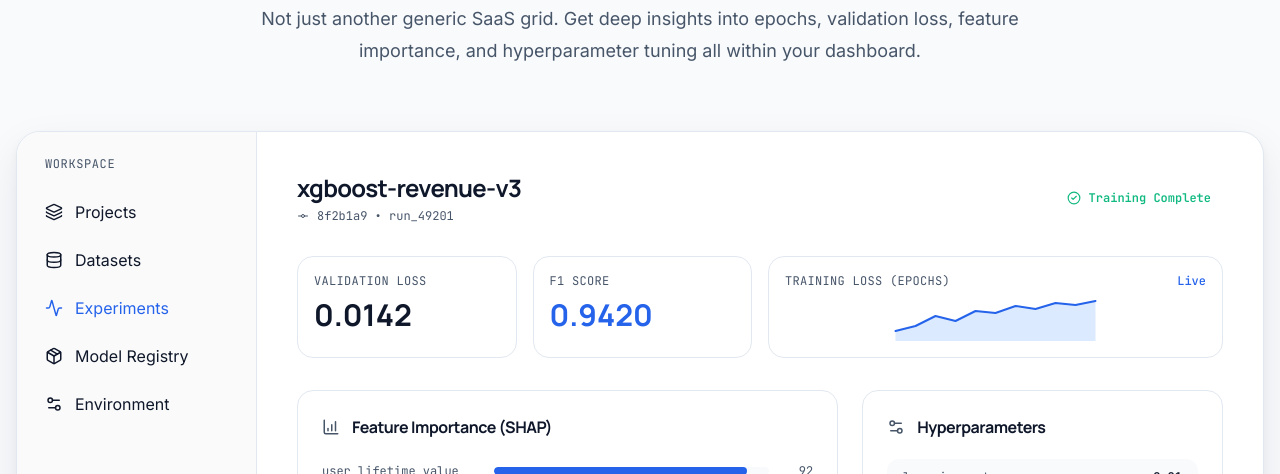
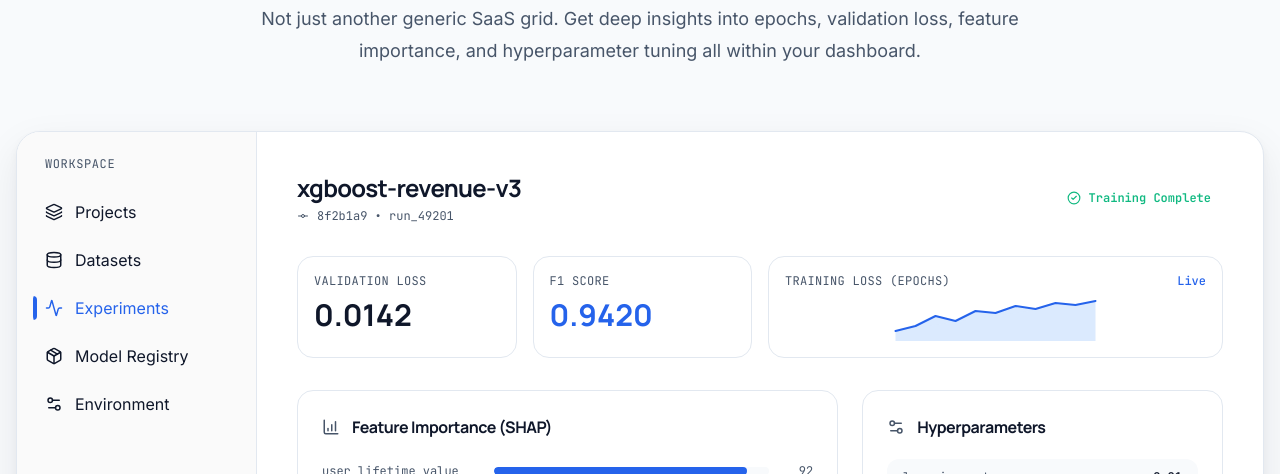
Before and after one commit to Dhairya-Dave-0204/ExperiML, a React (Vite) app in the folder frontend/: page / in a window 1280 px wide. Shown: the part 4400-4874 px from the top of the page. Built offline with nearby package versions, Linux system fonts and the light colour scheme; no server answers.

Commit message:
Animate the workspace component

```diff
--- a/frontend/src/components/shared/Home/Workspace/Workspace.jsx
+++ b/frontend/src/components/shared/Home/Workspace/Workspace.jsx
@@ -1,4 +1,4 @@
-import React from "react";
+import { motion } from "framer-motion";
 
 import {
   WorkspaceAnalytics,
@@ -8,26 +8,52 @@ import {
 
 import { WORKSPACE_CONTENT } from "./workspaceData";
 
+import {
+  fadeUp,
+  heroContent,
+  defaultViewport,
+} from "@/animations/animations.index";
+
 function Workspace() {
   return (
     <section
       id="workspace"
-      className="border-t section-padding border-border bg-surface-soft"
+      className="border-t border-border bg-surface-soft section-padding"
     >
       <div className="container-custom">
-        {/* Section Header */}
-        <div className="max-w-3xl mx-auto mb-16 text-center">
-          <h2 className="text-4xl font-extrabold leading-tight font-heading text-text lg:text-5xl">
+        {/* ================= Section Header ================= */}
+
+        <motion.div
+          initial="hidden"
+          whileInView="visible"
+          viewport={defaultViewport}
+          variants={heroContent}
+          className="max-w-3xl mx-auto mb-16 text-center"
+        >
+          <motion.h2
+            variants={fadeUp}
+            className="text-4xl font-extrabold leading-tight font-heading text-text lg:text-5xl"
+          >
             {WORKSPACE_CONTENT.title}
-          </h2>
+          </motion.h2>
 
-          <p className="mt-5 text-lg leading-8 text-text-secondary">
+          <motion.p
+            variants={fadeUp}
+            className="mt-5 text-lg leading-8 text-text-secondary"
+          >
             {WORKSPACE_CONTENT.description}
-          </p>
-        </div>
+          </motion.p>
+        </motion.div>
 
-        {/* Workspace Dashboard */}
-        <div className="overflow-hidden border shadow-lg rounded-2xl border-border bg-surface">
+        {/* ================= Workspace Dashboard ================= */}
+
+        <motion.div
+          initial="hidden"
+          whileInView="visible"
+          viewport={defaultViewport}
+          variants={fadeUp}
+          className="overflow-hidden border shadow-lg rounded-2xl border-border bg-surface"
+        >
           <div
             className="
               grid
@@ -35,17 +61,21 @@ function Workspace() {
               lg:grid-cols-[240px_1fr]
             "
           >
-            {/* Sidebar */}
+            {/* ================= Sidebar ================= */}
+
             <WorkspaceSidebar />
 
-            {/* Main Dashboard */}
+            {/* ================= Main Dashboard ================= */}
+
             <main className="p-6 md:p-8 lg:p-10">
               <WorkspaceMetrics />
 
-              <WorkspaceAnalytics />
+              <div className="mt-8">
+                <WorkspaceAnalytics />
+              </div>
             </main>
           </div>
-        </div>
+        </motion.div>
       </div>
     </section>
   );
--- a/frontend/src/components/shared/Home/Workspace/WorkspaceAnalytics.jsx
+++ b/frontend/src/components/shared/Home/Workspace/WorkspaceAnalytics.jsx
@@ -1,13 +1,35 @@
 import React from "react";
+import { motion } from "framer-motion";
+
+import {
+  fadeUp,
+  heroContent,
+  listItemReveal,
+  cardHover,
+  cardTap,
+  defaultViewport,
+} from "@/animations/animations.index";
+
 import { BarChart4, Settings2 } from "lucide-react";
 
 import { FEATURE_IMPORTANCE, HYPERPARAMETERS } from "./workspaceData";
 
 function WorkspaceAnalytics() {
   return (
-    <div className="grid grid-cols-1 gap-6 xl:grid-cols-[1.5fr_1fr]">
+    <motion.div
+      initial="hidden"
+      whileInView="visible"
+      viewport={defaultViewport}
+      variants={heroContent}
+      className="grid grid-cols-1 gap-6 xl:grid-cols-[1.5fr_1fr]"
+    >
       {/* Feature Importance */}
-      <section className="p-6 border rounded-xl border-border bg-surface">
+      <motion.section
+        variants={fadeUp}
+        whileHover={cardHover}
+        whileTap={cardTap}
+        className="p-6 border rounded-xl border-border bg-surface"
+      >
         <div className="flex items-center gap-3 mb-6">
           <BarChart4 size={18} className="text-text-secondary" />
 
@@ -18,37 +40,40 @@ function WorkspaceAnalytics() {
 
         <div>
           {FEATURE_IMPORTANCE.map((feature) => (
-            <div
+            <motion.div
               key={feature.id}
+              variants={listItemReveal}
               className="flex items-center gap-3 mb-3 last:mb-0"
             >
-              <div
-                className="w-40 font-mono text-xs truncate shrink-0 text-text-secondary"
-              >
+              <div className="w-40 font-mono text-xs truncate shrink-0 text-text-secondary">
                 {feature.feature}
               </div>
 
               <div className="flex-1 h-2 overflow-hidden rounded-full bg-surface-soft">
-                <div
+                <motion.div
                   className="h-full rounded-full bg-primary"
-                  style={{
-                    width: `${feature.value}%`,
-                  }}
+                  initial={{ width: 0 }}
+                  whileInView={{ width: `${feature.value}%` }}
+                  viewport={{ once: true }}
+                  transition={{ duration: 0.8, delay: feature.id * 0.08 }}
                 />
               </div>
 
-              <div
-                className="w-8 font-mono text-xs text-right shrink-0 text-text-secondary"
-              >
+              <div className="w-8 font-mono text-xs text-right shrink-0 text-text-secondary">
                 {feature.value}
               </div>
-            </div>
+            </motion.div>
           ))}
         </div>
-      </section>
+      </motion.section>
 
       {/* Hyperparameters */}
-      <section className="flex flex-col p-6 border rounded-xl border-border bg-surface">
+      <motion.section
+        variants={fadeUp}
+        whileHover={cardHover}
+        whileTap={cardTap}
+        className="flex flex-col p-6 border rounded-xl border-border bg-surface"
+      >
         <div className="flex items-center gap-3 mb-5">
           <Settings2 size={18} className="text-text-secondary" />
 
@@ -59,8 +84,9 @@ function WorkspaceAnalytics() {
 
         <div className="flex flex-col justify-center flex-1 gap-2">
           {HYPERPARAMETERS.map((parameter) => (
-            <div
+            <motion.div
               key={parameter.id}
+              variants={listItemReveal}
               className="
                 flex
                 items-center
@@ -78,11 +104,11 @@ function WorkspaceAnalytics() {
               <span className="font-mono text-xs font-semibold text-text">
                 {parameter.value}
               </span>
-            </div>
+            </motion.div>
           ))}
         </div>
-      </section>
-    </div>
+      </motion.section>
+    </motion.div>
   );
 }
 
--- a/frontend/src/components/shared/Home/Workspace/WorkspaceSidebar.jsx
+++ b/frontend/src/components/shared/Home/Workspace/WorkspaceSidebar.jsx
@@ -1,16 +1,36 @@
-import React from "react";
+import { motion } from "framer-motion";
 
 import { SIDEBAR_ITEMS } from "./workspaceData";
 
+import {
+  heroContent,
+  listItemReveal,
+  cardHover,
+  defaultViewport,
+} from "@/animations/animations.index";
+
 function WorkspaceSidebar() {
   return (
-    <aside className="p-4 border-b border-border bg-background lg:border-r lg:border-b-0 lg:px-4 lg:py-6">
-      {/* Sidebar Heading */}
-      <p className="pl-3 mb-5 font-mono text-xs tracking-wider text-text-secondary">
+    <aside className="p-4 border-b border-border bg-background lg:border-b-0 lg:border-r lg:px-4 lg:py-6">
+      {/* ================= Sidebar ================= */}
+
+      <motion.div
+        initial="hidden"
+        whileInView="visible"
+        viewport={defaultViewport}
+        variants={heroContent}
+      >
+        {/* Heading */}
+
+        <motion.p
+          variants={listItemReveal}
+          className="pl-3 mb-5 font-mono text-xs tracking-wider text-text-secondary"
+        >
           WORKSPACE
-      </p>
+        </motion.p>
 
         {/* Navigation */}
+
         <nav
           aria-label="Workspace Navigation"
           className="flex gap-2 overflow-x-auto lg:flex-col lg:overflow-visible"
@@ -19,12 +39,27 @@ function WorkspaceSidebar() {
             const Icon = item.icon;
 
             return (
-            <button
+              <motion.button
                 key={item.id}
                 type="button"
+                variants={listItemReveal}
+                whileHover={cardHover}
+                whileTap={{ scale: 0.98 }}
                 className={`
-                flex min-w-max items-center gap-3 rounded-lg px-3 py-2
-                text-sm font-medium transition-all duration-200
+                  group
+                  relative
+                  flex
+                  min-w-max
+                  items-center
+                  gap-3
+                  overflow-hidden
+                  rounded-lg
+                  px-3
+                  py-2
+                  text-sm
+                  font-medium
+                  transition-colors
+                  duration-200
 
                   ${
                     item.active
@@ -33,13 +68,42 @@ function WorkspaceSidebar() {
                   }
                 `}
               >
+                {/* Active Indicator */}
+
+                {item.active && (
+                  <motion.span
+                    layoutId="workspace-active-indicator"
+                    className="absolute left-0 w-1 rounded-r-full top-2 bottom-2 bg-primary"
+                    transition={{
+                      type: "spring",
+                      stiffness: 450,
+                      damping: 32,
+                    }}
+                  />
+                )}
+
+                {/* Icon */}
+
+                <motion.div
+                  whileHover={{
+                    rotate: -6,
+                    scale: 1.08,
+                  }}
+                  transition={{
+                    duration: 0.2,
+                  }}
+                >
                   <Icon size={18} />
+                </motion.div>
+
+                {/* Label */}
 
                 <span>{item.label}</span>
-            </button>
+              </motion.button>
             );
           })}
         </nav>
+      </motion.div>
     </aside>
   );
 }
```
Also changed, not shown: frontend/src/components/shared/Home/Workspace/WorkspaceMetrics.jsx (+49 -19 lines). Lines whose indentation alone changed are shown as unchanged.
